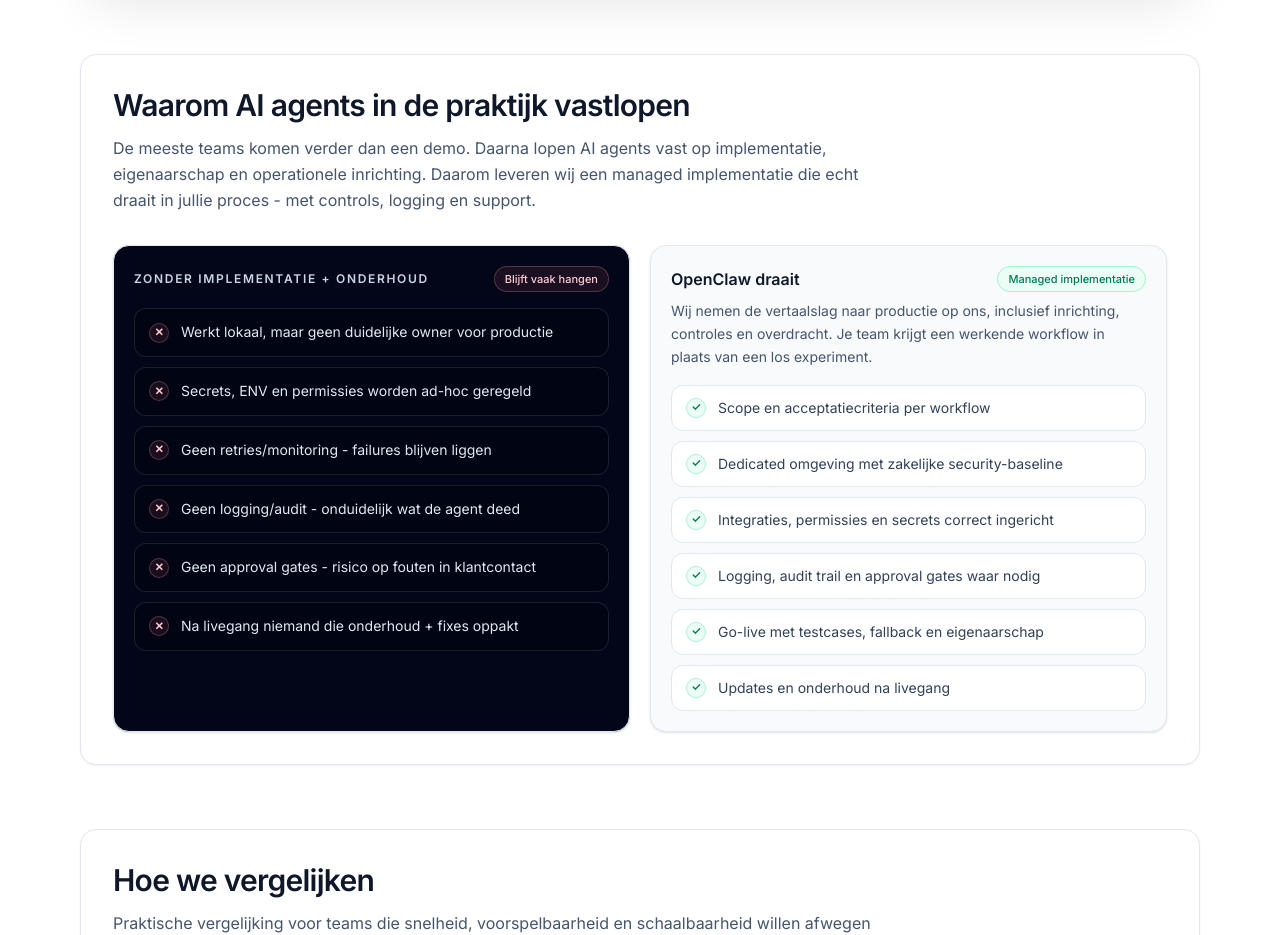
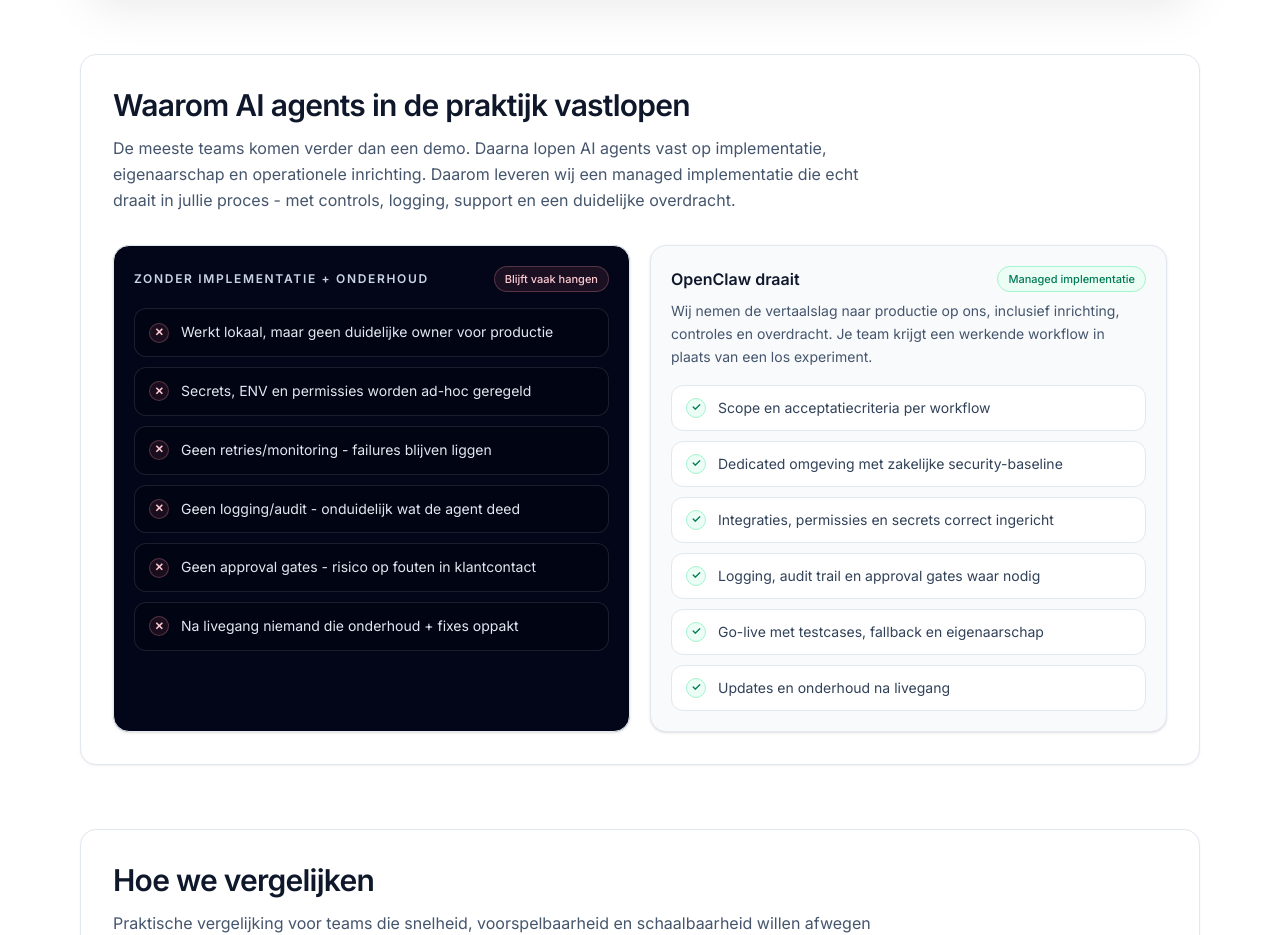
Before and after one commit to openclawbot69420-ux/youraiworker-site, a Next.js app: page / in a window 1280 px wide. Shown: the part 2680-3615 px from the top of the page. Built offline with nearby package versions, Linux system fonts and the light colour scheme.

Commit message:
Tighten homepage copy: add clear handover

```diff
--- a/src/app/page.tsx
+++ b/src/app/page.tsx
@@ -578,7 +578,7 @@ const HomePage: React.FC = () => {
             <p className="mt-3 text-sm leading-relaxed text-slate-600 sm:text-base">
               De meeste teams komen verder dan een demo. Daarna lopen AI agents vast op implementatie,
               eigenaarschap en operationele inrichting. Daarom leveren wij een managed implementatie die
-              echt draait in jullie proces - met controls, logging en support.
+              echt draait in jullie proces - met controls, logging, support en een duidelijke overdracht.
             </p>
           </div>
 
```
